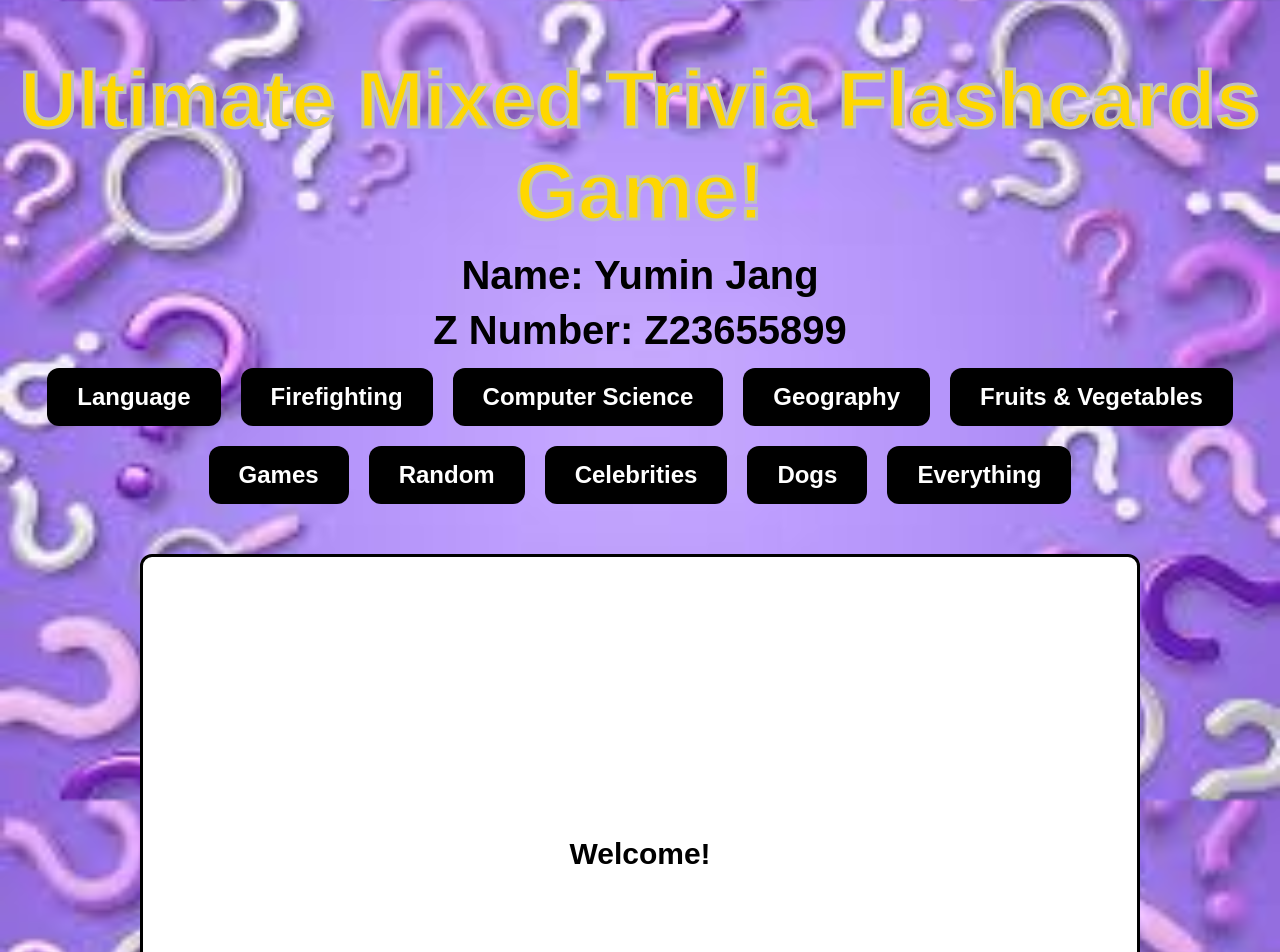
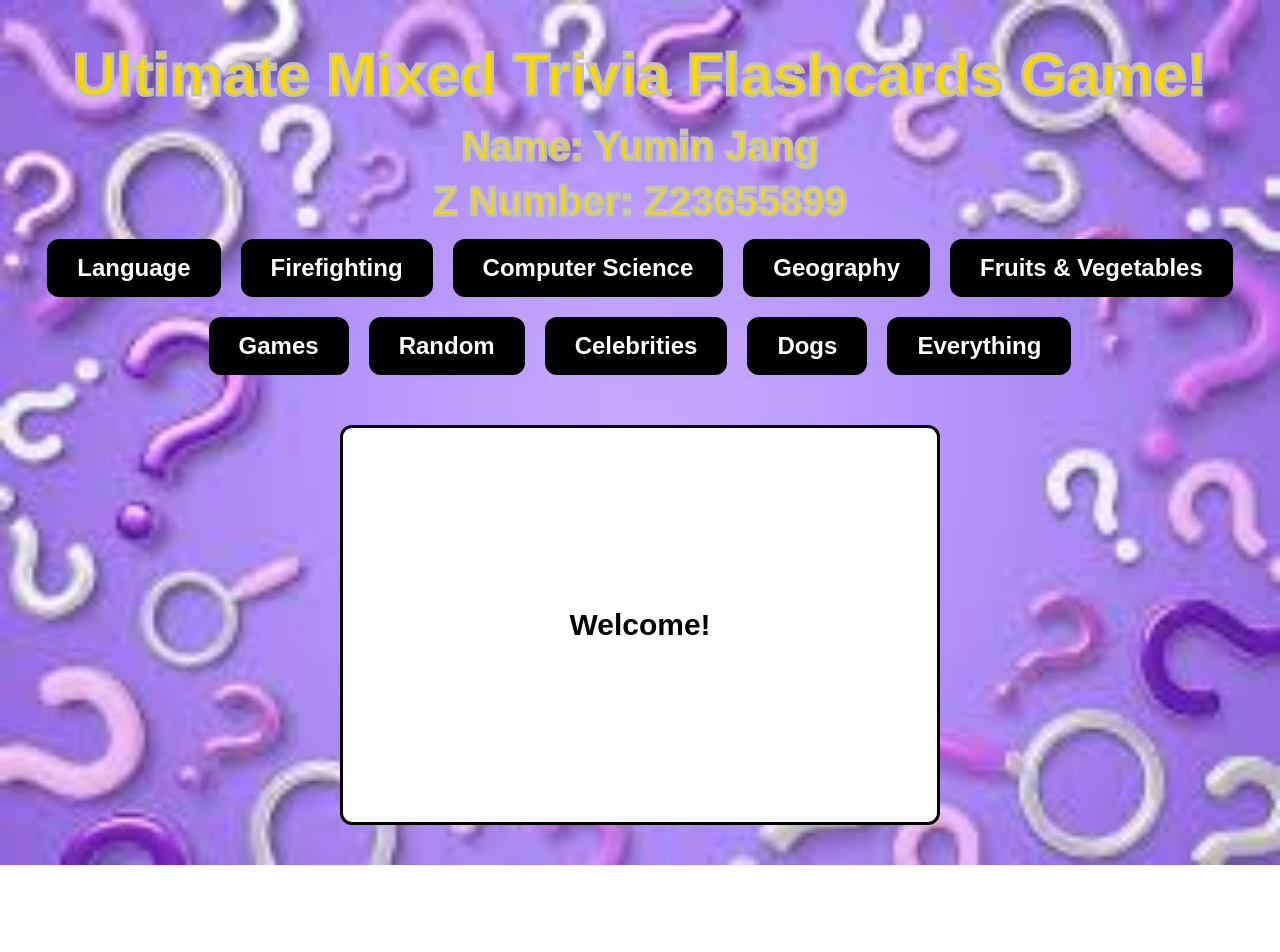
Before and after one commit to Ghostcomputer453145/proj-3-Ghostcomputer453145, a React (Vite) app: page / in a window 1280 px wide. Shown: the top 952 px of the page. After the commit the page ends 865 px from the top, so only its background shows below. Built offline with nearby package versions, Linux system fonts and the light colour scheme.

Commit message:
New update

```diff
--- a/src/App.css
+++ b/src/App.css
@@ -10,23 +10,32 @@
 
 h1 {
   color: gold;
-  font-size: 80px;
+  font-size: 60px;
+  font-weight: bold;
+  margin-bottom: 10px;
+  -webkit-text-stroke: 3px silver;
+}
+
+h3 {
+  color: gold;
+  font-size: 50px;
   font-weight: bold;
   margin-bottom: 10px;
   -webkit-text-stroke: 3px silver;
 }
 
 p {
-  color: black;
+  color: gold;
   font-size: 40px;
   font-weight: bold;
   margin: 5px 0;
+  -webkit-text-stroke: 3px silver;
 }
 
 .flashcard-container {
-  perspective: 1000px;
-  width: 1000px;
-  height: 600px;
+  perspective: 600px;
+  width: 600px;
+  height: 400px;
   margin: 40px auto;
 }
 
@@ -60,8 +69,8 @@ p {
 }
 
 .flashcard {
-  width: 1000px;
-  height: 600px;
+  width: 600px;
+  height: 400px;
   position: relative;
   transform-style: preserve-3d;
   transition: transform 0.6s;
```
Also changed, not shown: public/Wrong.png.
